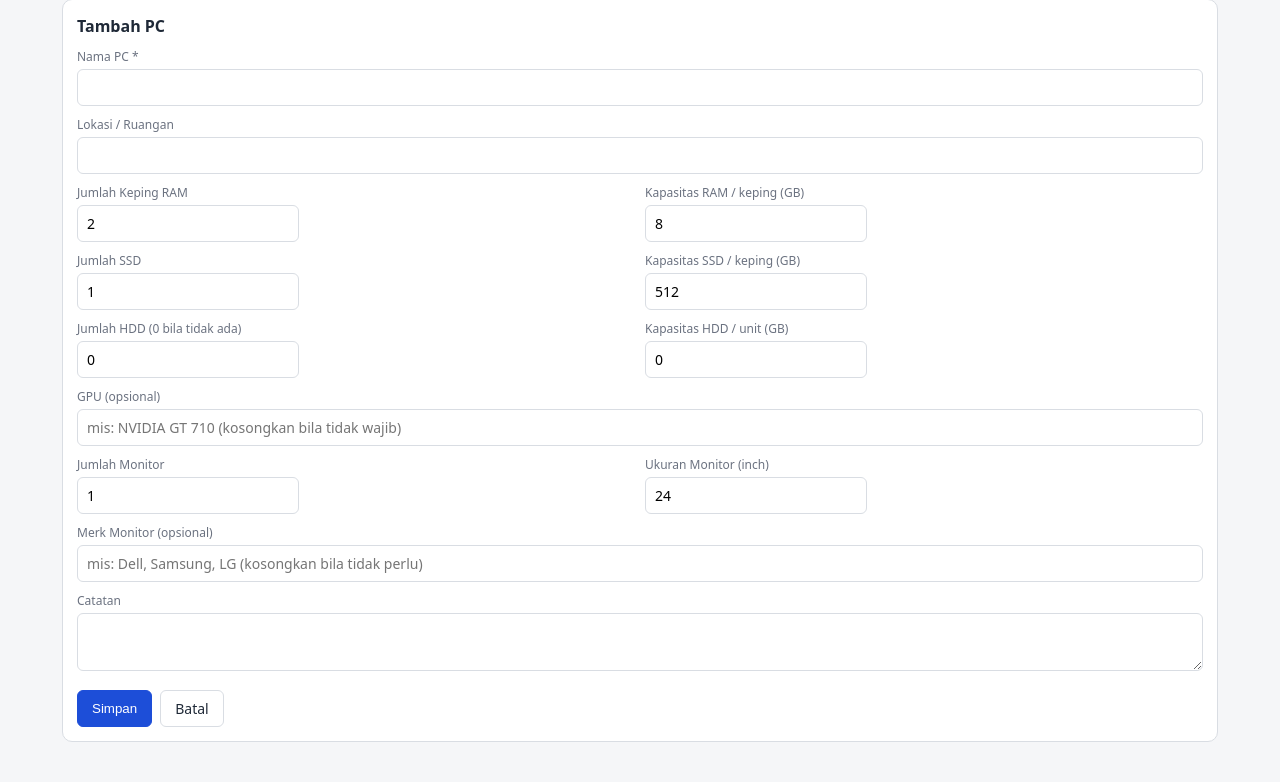
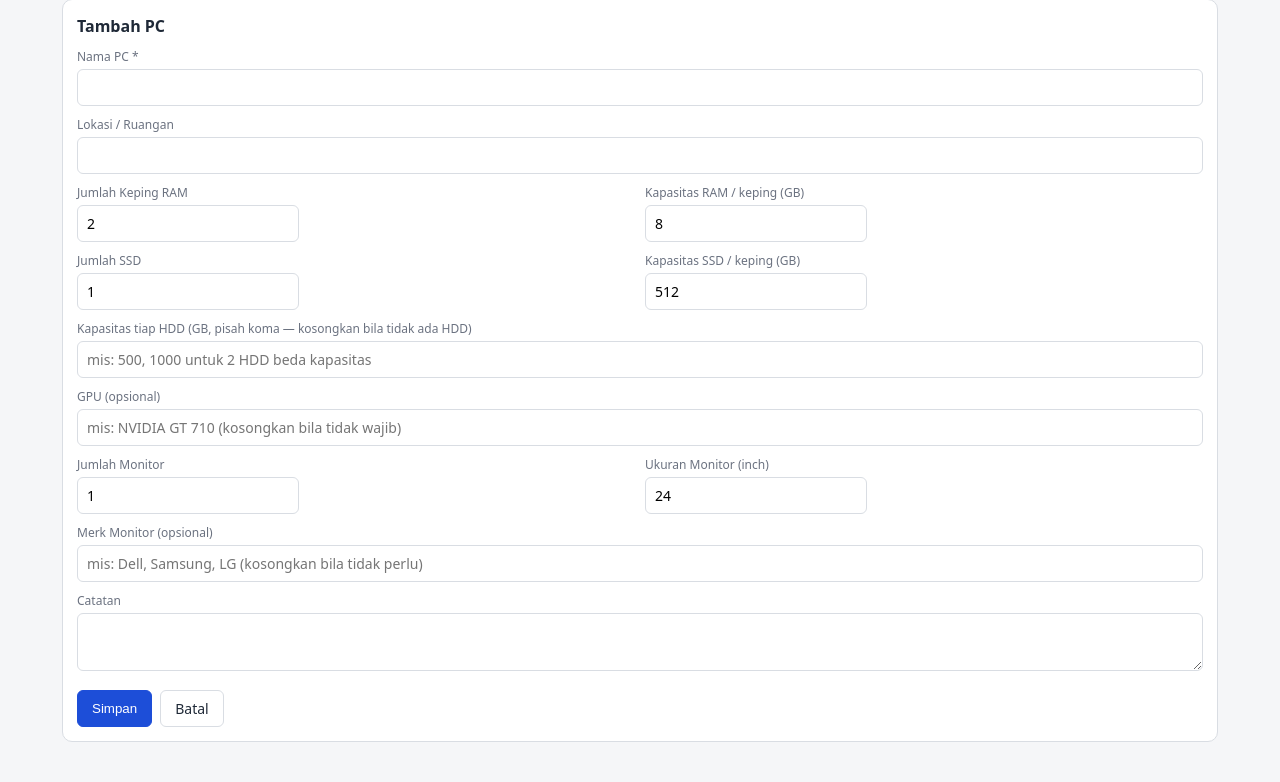
Before and after one commit to dimzfrantic/pemeriksa-pc, a Flask app: page /pc/add in a window 1280 px wide. Shown: the part 66-848 px from the top of the page. Run offline with Flask 3, Linux system fonts and the light colour scheme.

Commit message:
feat: dukung HDD beda kapasitas (hdd_capacities CSV)
- PC.hdd_capacities (CSV mis. '500,1000') + property hdd_list; hdd_count/hdd_capacity_gb tetap utk kompat
- Form: 1 field 'Kapasitas tiap HDD (pisah koma)'; route parse & normalisasi
- spec_compare: cocokkan tiap HDD standar (>=) dgn HDD aktual, bukan total
- detail + spec_text tampil daftar kapasitas HDD; migrasi DB + uji

```diff
--- a/routes/pc.py
+++ b/routes/pc.py
@@ -3,6 +3,22 @@ from extensions import db
 from models import PC
 
 pc_bp = Blueprint("pc", __name__)
+
+
+def _parse_hdd_capacities(raw):
+    """Ubah input '500, 1000' -> ('500,1000', count, kapasitas_pertama).
+
+    Mengembalikan (csv_normalisasi, jumlah, kapasitas_seragam_atau_0).
+    """
+    caps = []
+    for x in (raw or "").replace(";", ",").split(","):
+        x = x.strip()
+        if x.isdigit() and int(x) > 0:
+            caps.append(int(x))
+    csv = ",".join(str(c) for c in caps)
+    count = len(caps)
+    uniform = caps[0] if (count and len(set(caps)) == 1) else 0
+    return csv, count, uniform
 
 
 @pc_bp.route("/")
@@ -29,14 +45,16 @@ def add():
             ram_capacity_gb=int(request.form.get("ram_capacity_gb") or 8),
             ssd_count=int(request.form.get("ssd_count") or 1),
             ssd_capacity_gb=int(request.form.get("ssd_capacity_gb") or 256),
-            hdd_count=int(request.form.get("hdd_count") or 0),
-            hdd_capacity_gb=int(request.form.get("hdd_capacity_gb") or 0),
             gpu_name=(request.form.get("gpu_name") or "").strip(),
             monitor_count=int(request.form.get("monitor_count") or 1),
             monitor_size_inch=int(request.form.get("monitor_size_inch") or 24),
             monitor_brand=(request.form.get("monitor_brand") or "").strip(),
             notes=(request.form.get("notes") or "").strip(),
         )
+        hdd_csv, hdd_count, hdd_uniform = _parse_hdd_capacities(request.form.get("hdd_capacities"))
+        pc.hdd_capacities = hdd_csv
+        pc.hdd_count = hdd_count
+        pc.hdd_capacity_gb = hdd_uniform
         db.session.add(pc)
         db.session.commit()
         flash(f"PC '{name}' ditambahkan", "success")
@@ -95,8 +113,10 @@ def edit(pc_id):
         pc.ram_capacity_gb = int(request.form.get("ram_capacity_gb") or 8)
         pc.ssd_count = int(request.form.get("ssd_count") or 1)
         pc.ssd_capacity_gb = int(request.form.get("ssd_capacity_gb") or 256)
-        pc.hdd_count = int(request.form.get("hdd_count") or 0)
-        pc.hdd_capacity_gb = int(request.form.get("hdd_capacity_gb") or 0)
+        hdd_csv, hdd_count, hdd_uniform = _parse_hdd_capacities(request.form.get("hdd_capacities"))
+        pc.hdd_capacities = hdd_csv
+        pc.hdd_count = hdd_count
+        pc.hdd_capacity_gb = hdd_uniform
         pc.gpu_name = (request.form.get("gpu_name") or "").strip()
         pc.monitor_count = int(request.form.get("monitor_count") or 1)
         pc.monitor_size_inch = int(request.form.get("monitor_size_inch") or 24)
--- a/templates/pc/detail.html
+++ b/templates/pc/detail.html
@@ -6,7 +6,7 @@
   <div class="form-grid">
     <div><label>RAM</label><div class="spec">{{ pc.ram_sticks }} x {{ pc.ram_capacity_gb }} GB</div></div>
     <div><label>SSD</label><div class="spec">{{ pc.ssd_count }} x {{ pc.ssd_capacity_gb }} GB</div></div>
-    {% if pc.hdd_count %}<div><label>HDD</label><div class="spec">{{ pc.hdd_count }} x {{ pc.hdd_capacity_gb }} GB</div></div>{% endif %}
+    {% if pc.hdd_list %}<div><label>HDD</label><div class="spec">{{ pc.hdd_list|length }} unit: {{ pc.hdd_list|join('GB + ') }}GB</div></div>{% endif %}
     <div><label>GPU</label><div>{{ pc.gpu_name or '-' }}</div></div>
     <div><label>Monitor</label><div class="spec">{{ pc.monitor_count }} x {{ pc.monitor_size_inch }}"{% if pc.monitor_brand %} {{ pc.monitor_brand }}{% endif %}</div></div>
     <div><label>Catatan</label><div>{{ pc.notes or '-' }}</div></div>
--- a/templates/pc/form.html
+++ b/templates/pc/form.html
@@ -30,13 +30,9 @@
         <label>Kapasitas SSD / keping (GB)</label>
         <input type="number" name="ssd_capacity_gb" min="0" value="{{ pc.ssd_capacity_gb if pc else 512 }}">
       </div>
-      <div>
-        <label>Jumlah HDD (0 bila tidak ada)</label>
-        <input type="number" name="hdd_count" min="0" value="{{ pc.hdd_count if pc else 0 }}">
-      </div>
-      <div>
-        <label>Kapasitas HDD / unit (GB)</label>
-        <input type="number" name="hdd_capacity_gb" min="0" value="{{ pc.hdd_capacity_gb if pc else 0 }}">
+      <div class="full">
+        <label>Kapasitas tiap HDD (GB, pisah koma — kosongkan bila tidak ada HDD)</label>
+        <input type="text" name="hdd_capacities" value="{{ pc.hdd_capacities if pc and pc.hdd_capacities else (pc.hdd_list|join(', ') if pc else '') }}" style="width:100%" placeholder="mis: 500, 1000 untuk 2 HDD beda kapasitas">
       </div>
       <div class="full">
         <label>GPU (opsional)</label>
```
Also changed, not shown: AGENTS.md (+1 -1 lines), models.py (+25 -3 lines), spec_compare.py (+19 -12 lines).
